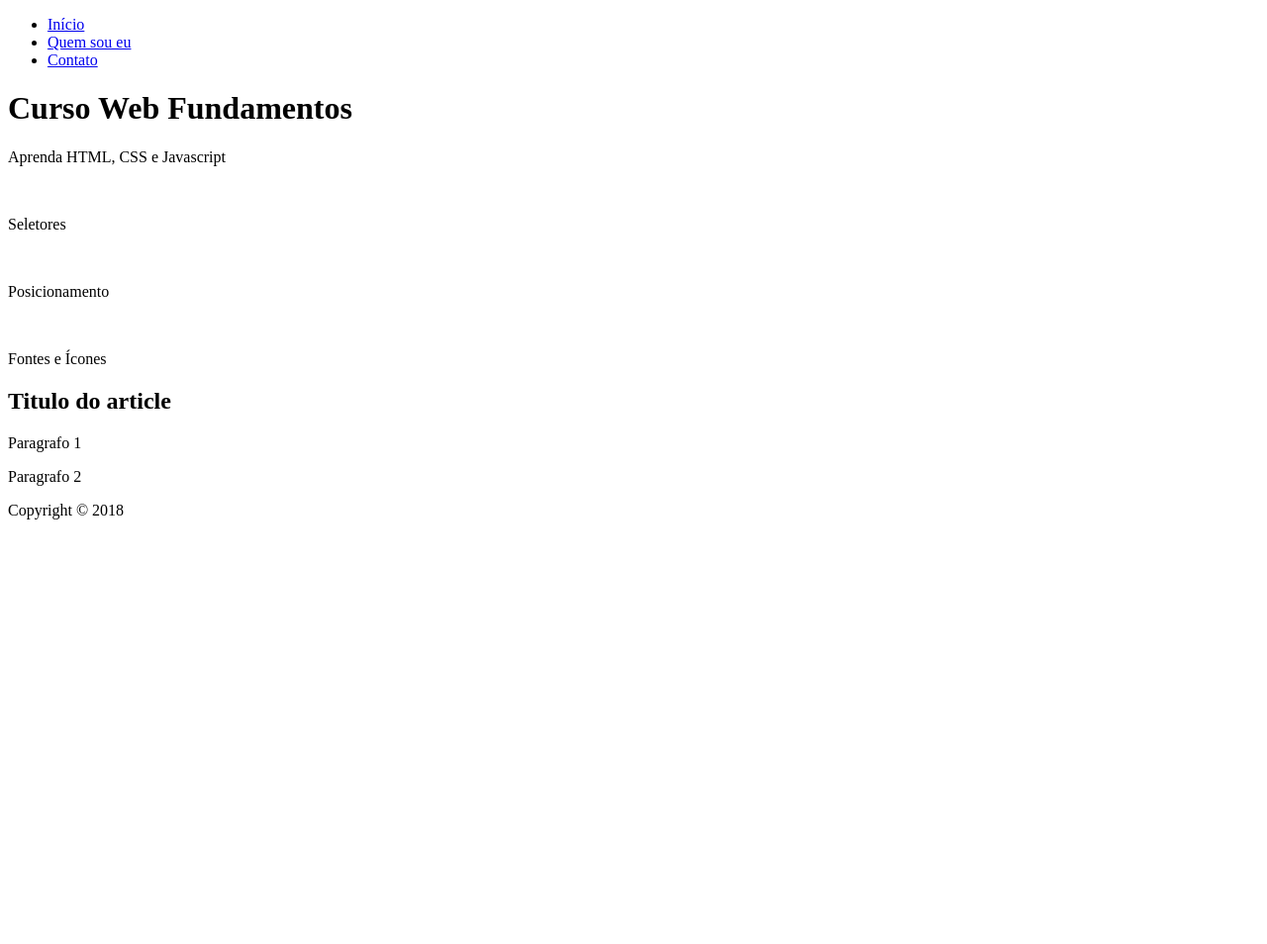
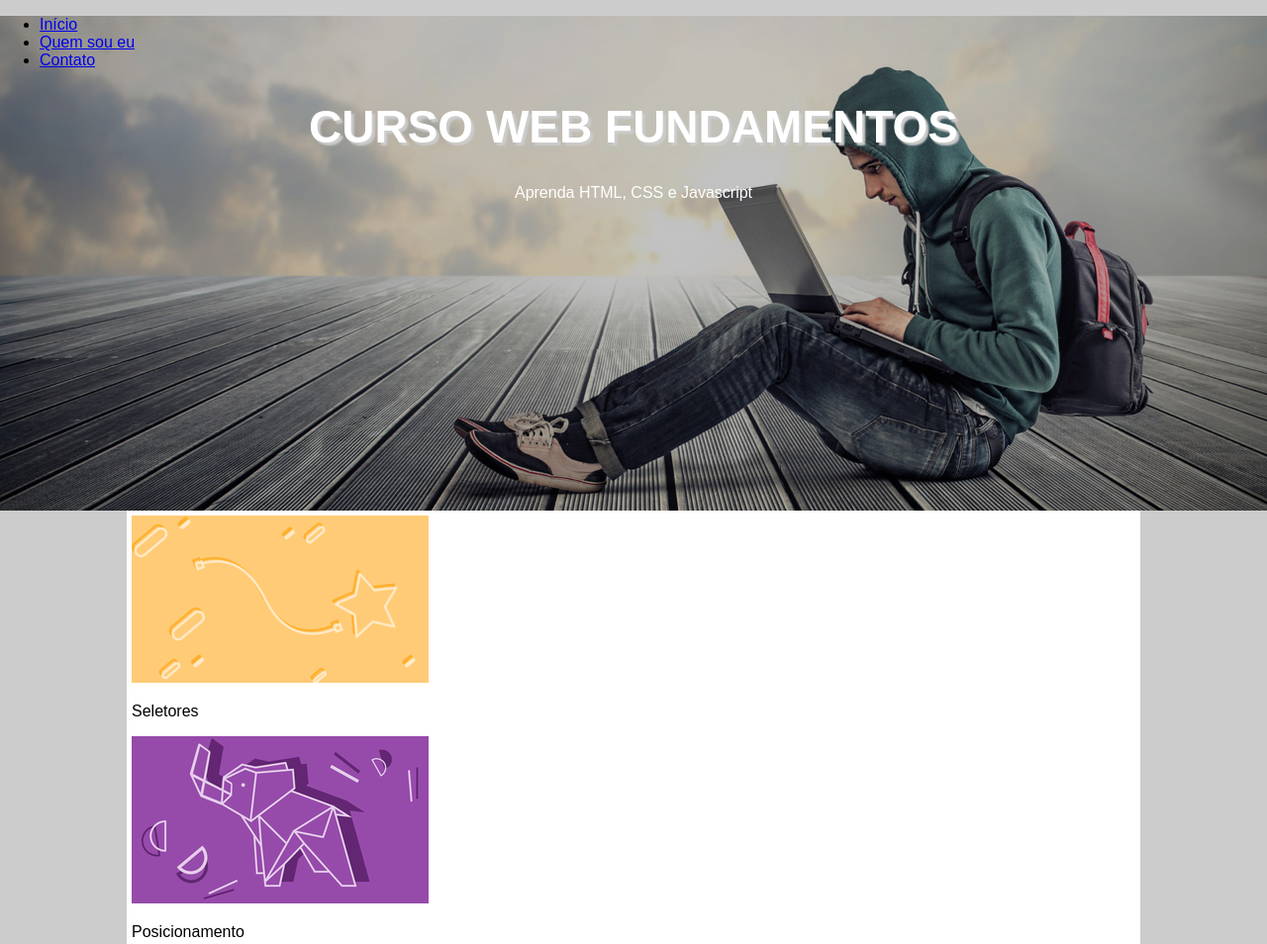
Before and after one commit to leandro-SI/curso-web-design, a plain HTML site: page projeto1-CSS/index.html in a window 1280 px wide. Shown: the top 954 px of the page at 99% size. Before the commit the page ends 800 px from the top, so only its background shows below. Drawn offline with Linux system fonts and the light colour scheme.

Commit message:
arquitetura css

```diff
--- /dev/null
+++ b/projeto1-CSS/css/estilo.css
@@ -0,0 +1,33 @@
+body {
+    font-family: Arial, Helvetica, sans-serif;
+    background: #ccc;
+    margin: 0;
+}
+
+.hero {
+    background-image: url(../imagens/bg-3.jpg);
+    height: 500px;
+    background-position: right center;
+    background-size: cover;
+}
+
+.hero-content {
+    text-align: center;
+    color: white;
+}
+
+.hero-content h1 {
+    text-transform: uppercase;
+    font-size: 46px;
+    text-shadow: 3px 3px 2px #ccc;
+}
+
+main {
+    width: 80%;
+    margin: auto;
+}
+
+.content-section {
+    background-color: white;
+    padding: 5px;
+}
--- a/projeto1-CSS/index.html
+++ b/projeto1-CSS/index.html
@@ -4,12 +4,13 @@
     <meta charset="UTF-8">
     <meta http-equiv="X-UA-Compatible" content="IE=edge">
     <meta name="viewport" content="width=device-width, initial-scale=1.0">
+    <link rel="stylesheet" href="css/estilo.css">
     <title>Curso</title>
 </head>
 <body>
 
     <div id="principal">
-        <header>
+        <header class="hero" >
             <nav>
                 <ul>
                     <li><a href="index.html">Início</a></li>
@@ -17,27 +18,27 @@
                     <li><a href="#">Contato</a></li>
                 </ul>
             </nav>
-            <div>
+            <div class="hero-content">
                 <h1>Curso Web Fundamentos</h1>
                 <p>Aprenda HTML, CSS e Javascript</p>
             </div>
         </header>
         <main>
-            <section>
+            <section class="content-section">
                 <div class="card">
-                    <img src="" alt="">
+                    <img src="imagens/card_01.png" alt="">
                     <p>Seletores</p>
                 </div>
                 <div class="card">
-                    <img src="" alt="">
+                    <img src="imagens/card_02.jpg" alt="">
                     <p>Posicionamento</p>
                 </div>
                 <div class="card">
-                    <img src="" alt="">
+                    <img src="imagens/card_03.jpg" alt="">
                     <p>Fontes e Ícones</p>
                 </div>
             </section>
-            <section>
+            <section class="content-section">
                 <article>
                     <header><h2>Titulo do article</h2></header>
                     <p>Paragrafo 1</p>
```
Also changed, not shown: projeto1-CSS/imagens/bg-1.jpg (added), projeto1-CSS/imagens/bg-2.jpg (added), projeto1-CSS/imagens/bg-3.jpg (added), projeto1-CSS/imagens/bg-4.jpg (added), projeto1-CSS/imagens/card_01.png (added), projeto1-CSS/imagens/card_02.jpg (added), projeto1-CSS/imagens/card_03.jpg (added), projeto1-CSS/imagens/card_04.jpg (added), projeto1-CSS/imagens/card_05.jpg (added).
